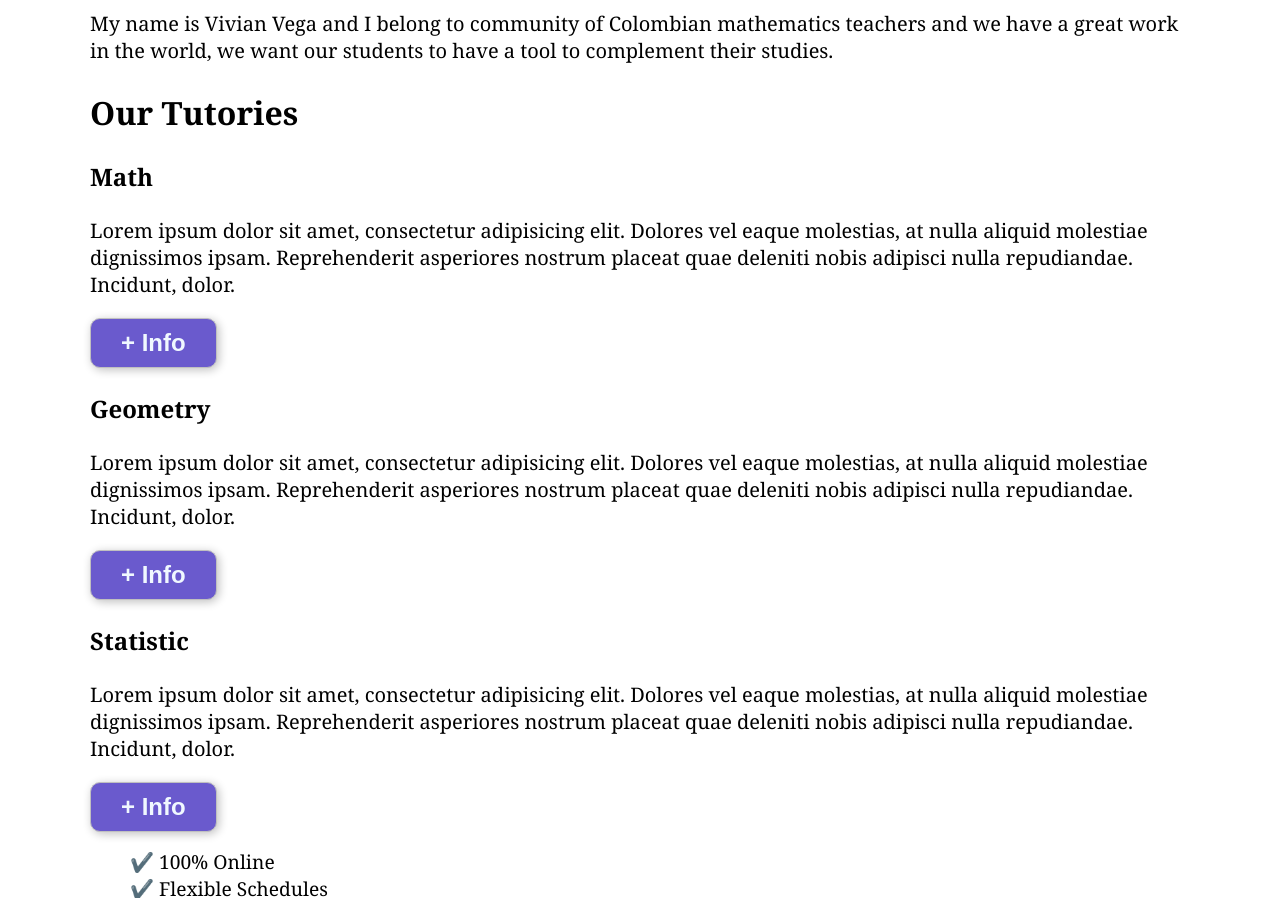
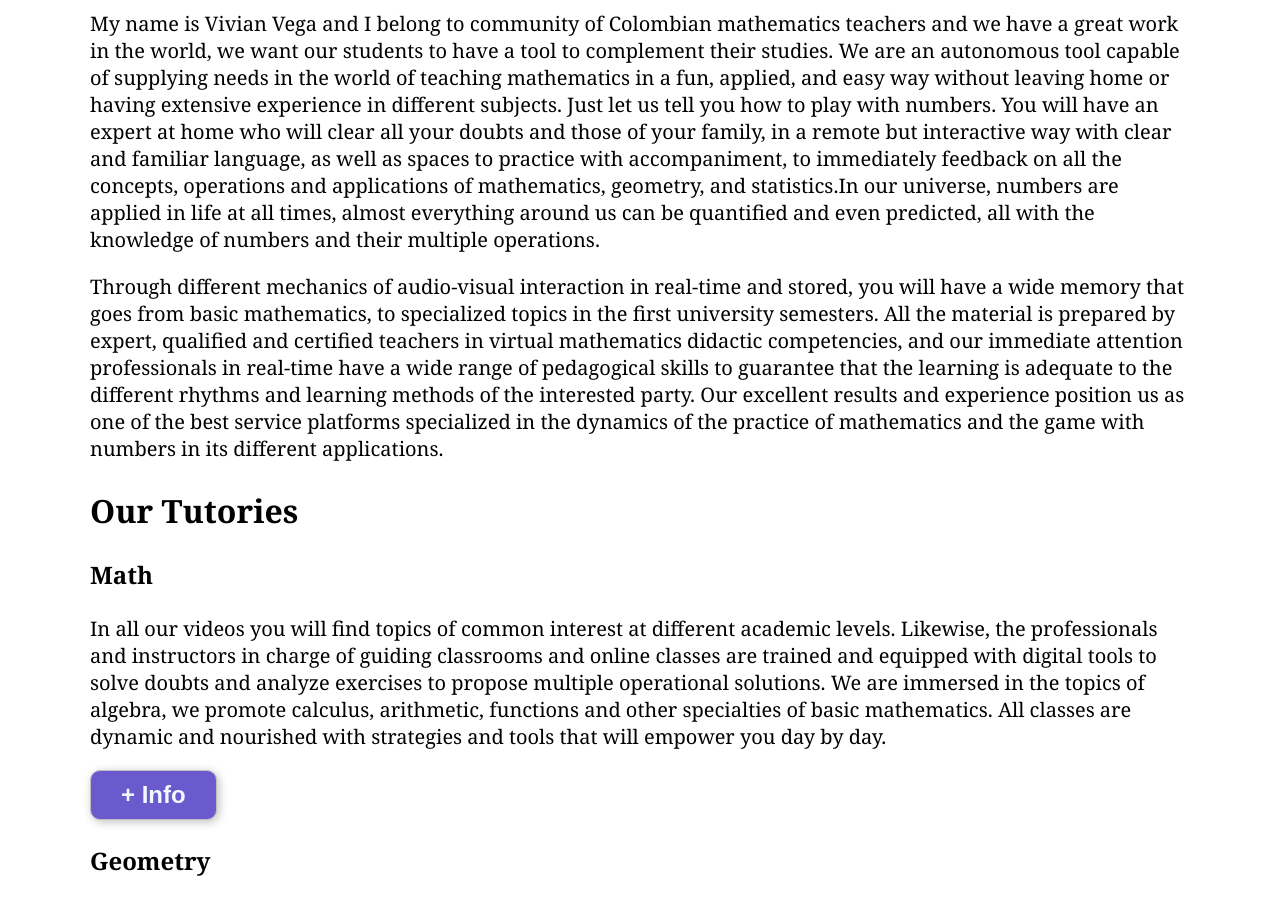
Before and after one commit to vilivepe36/WDD_130_BYU, a plain HTML site: page math.html in a window 1280 px wide. Shown: the part 1009-1907 px from the top of the page. Drawn offline with Linux system fonts and the light colour scheme.

Commit message:
Update math.html
advance

```diff
--- a/math.html
+++ b/math.html
@@ -10,9 +10,9 @@
         <div class="container">
             <p class="logo">!Learn Math!</p>
             <nav>
-                <a href="#">About Us</a>
-                <a href="#">Our Tutories</a>
-                <a href="#">Characterístics</a>
+                <a href="#About-Us">About Us</a>
+                <a href="#Our-tutories">Our Tutories</a>
+                <a href="#characteristics">Characterístics</a>
             </nav>
 
         </div>
@@ -25,43 +25,71 @@
     <section id="About-Us">
         <div class="container">
             <div class="img-container"></div>
-            <h2>We are !Learn Math!</h2>
+            <div class="text">
+                <h2>We are <span
+                    class="color-acento">!Learn Math!</span></h2>
                 <p>My name is Vivian Vega and I belong to community of Colombian mathematics
                     teachers and we have a great work in the world,
                     we want our students to have a tool to complement
-                their studies.</p>
+                    their studies. We are an autonomous tool capable of supplying
+                    needs in the world of teaching mathematics in a fun, applied, and easy way without leaving home or having extensive experience
+                    in different subjects. Just let us tell you how to play with numbers. You will have an expert at
+                    home who will clear all your doubts and those of your family, in a remote but interactive way with
+                     clear and familiar language, as well as spaces to practice with accompaniment, to immediately
+                     feedback on all the concepts, operations and applications of mathematics, geometry,
+                     and statistics.In our universe, numbers are applied in life at all times, almost everything around us
+                     can be quantified and even predicted, all with the knowledge of numbers and their multiple operations. </p>
+                <p> Through different mechanics of audio-visual interaction in real-time and stored, you will have a wide
+                     memory that goes from basic mathematics, to specialized topics in the first university semesters.
+                     All the material is prepared by expert, qualified and certified teachers in virtual mathematics didactic
+                     competencies, and our immediate attention professionals in real-time have a wide range of pedagogical skills
+                     to guarantee that the learning is adequate to the different rhythms and learning methods of the interested party.
+                    Our excellent results and experience position us as one of the best service platforms specialized
+                    in the dynamics of the practice of mathematics and the game with numbers in its different applications.</p>
             </div>
-
+        </div>
     </section>
     <section id="Our-tutories">
         <div class="container">
 
 
             <h2>Our Tutories</h2>
+            <div class="programs">
                 <div class="carta">
                     <h3>Math</h3>
-                <p>Lorem ipsum dolor sit amet, consectetur adipisicing elit.
-                Dolores vel eaque molestias, at nulla aliquid molestiae dignissimos ipsam.
-                Reprehenderit asperiores nostrum
-                placeat quae deleniti nobis adipisci nulla repudiandae. Incidunt, dolor.</p>
+                    <p>In all our videos you will find topics of common interest at
+                       different academic levels. Likewise, the professionals and instructors
+                       in charge of guiding classrooms and online classes are trained and equipped
+                       with digital tools to solve doubts and analyze exercises to propose multiple
+                       operational solutions. We are immersed in the topics of algebra, we promote
+                       calculus, arithmetic, functions and other specialties of basic mathematics.
+                       All classes are dynamic and nourished with strategies and tools that will
+                       empower you day by day.</p>
                     <button>+ Info</button>
                 </div>
                 <div class="carta">
                     <h3>Geometry</h3>
-                <p>Lorem ipsum dolor sit amet, consectetur adipisicing elit.
-                Dolores vel eaque molestias, at nulla aliquid molestiae dignissimos ipsam.
-                Reprehenderit asperiores nostrum
-                placeat quae deleniti nobis adipisci nulla repudiandae. Incidunt, dolor.</p>
+                    <p>LIn this module we take you through the basic concepts of plane and analytical
+                        geometry. In the same way the multiple applications and analysis of applied
+                        problems will be approached from the live classes since it is necessary the
+                        design of figures and the detailed graphic analysis of each problem with its
+                        particularities.
+
+                        In this module the methodology is live because of its diversification so it is required to ensure a good learning in the user.</p>
                     <button>+ Info</button>
                  </div>
                 <div class="carta">
                     <h3>Statistic</h3>
-                <p>Lorem ipsum dolor sit amet, consectetur adipisicing elit.
-                Dolores vel eaque molestias, at nulla aliquid molestiae dignissimos ipsam.
-                Reprehenderit asperiores nostrum
-                placeat quae deleniti nobis adipisci nulla repudiandae. Incidunt, dolor.</p>
+                    <p>In this area we advise all types of statistical project step by step
+                       not only ensuring the proper development and implementation of the same
+                       but learning during the construction at every stage of the process.
+                       We are experts in this type of processes that seek to strengthen quality
+                       systems with social innovation.</p>
                     <button>+ Info</button>
                 </div>
+
+            </div>
+
         </div>
     </section>
     <section id="characteristics">
@@ -77,10 +105,10 @@
 
     </section>
 
-    <section id="Enter-Now!">
+    <section id="Enter-Now">
         <h2>Ready for Learning</h2>
         <form action="https://www.youtube.com/watch?v=LeS7It4XCog&t=15s">
-            <button>Apply now</button>/
+            <button>Apply now!</button>
         </form>
 
     </section>
```
Lines whose indentation alone changed are shown as unchanged.
